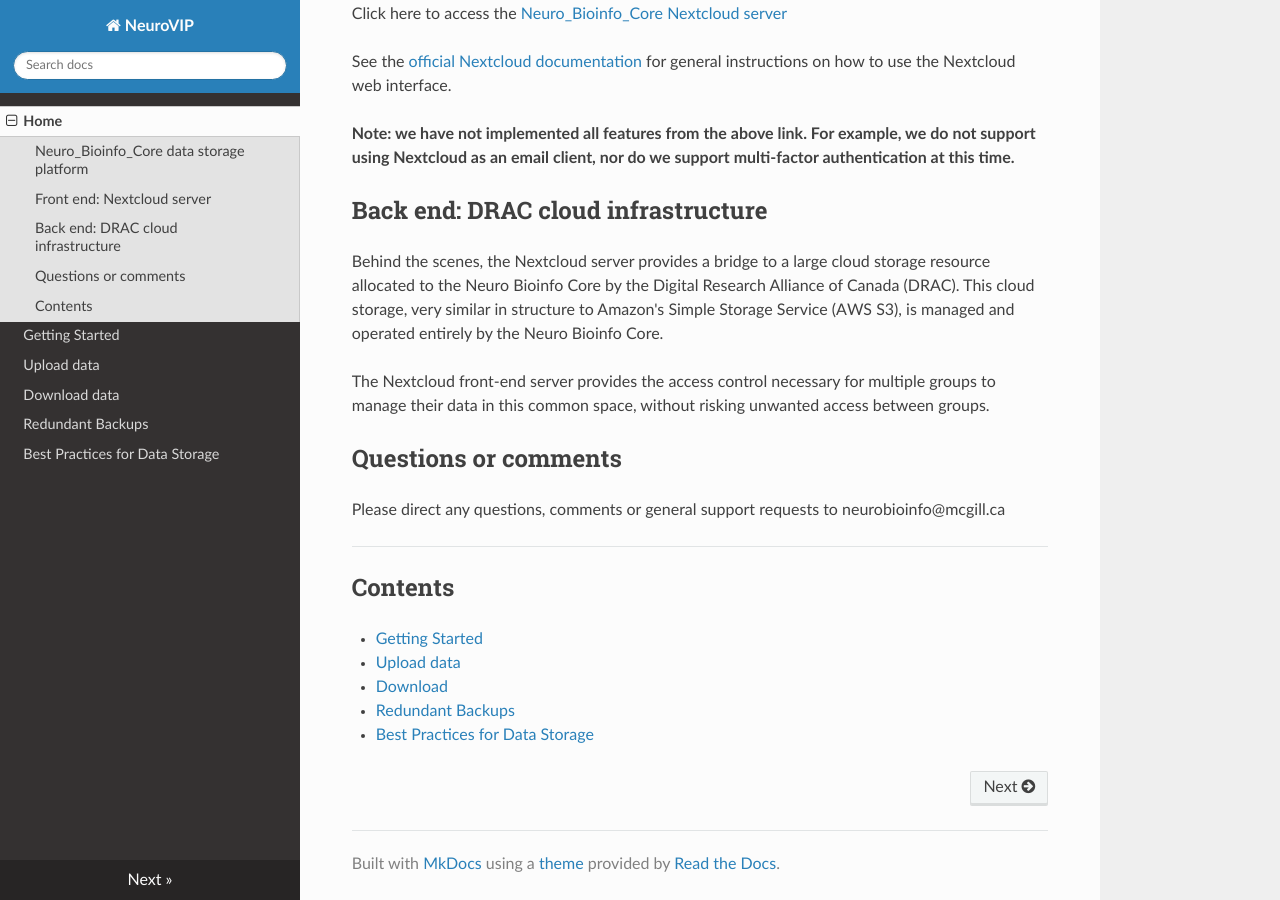
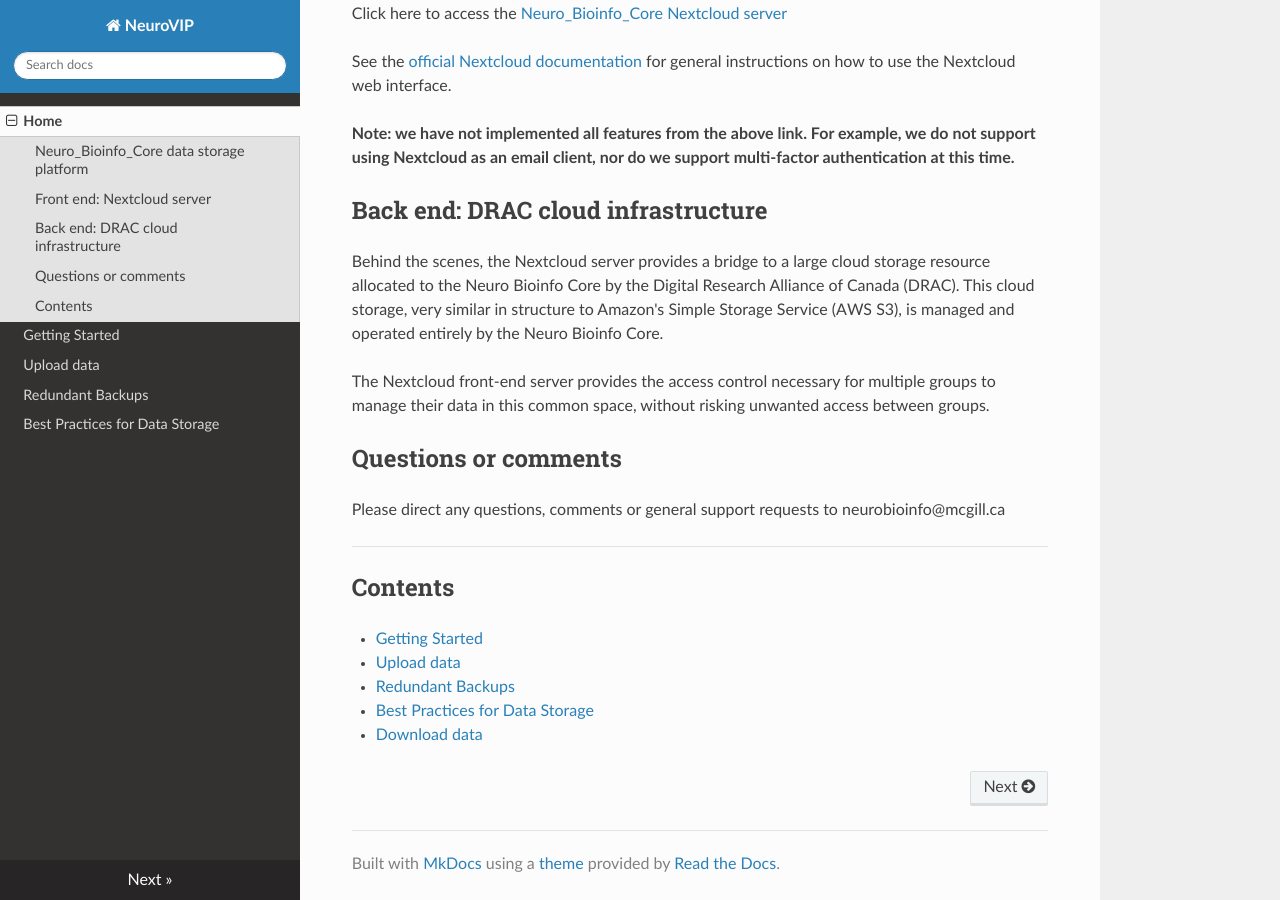
Before and after one commit to neurobioinfo/Neuro_Bioinfo_Core.Nextcloud, an MkDocs documentation site: the page built from docs/index.md, in a window 1280 px wide and 900 px high, scrolled down 619 px. Built offline with MkDocs 1.6.1, drawn with Linux system fonts in a browser that asks for light colours; nearby versions of some CDN libraries; some of the changed lines change nothing that is shown.

Commit message:
Revert "Updating documentation"
This reverts commit 18521c1615669cc28d4195a450f5140c64dd1b1b.

Revert to verion on Mars 19 2025

```diff
--- a/docs/index.md
+++ b/docs/index.md
@@ -33,6 +33,6 @@
 ## Contents
 - [Getting Started](getting_started.md)
 - [Upload data](upload_data.md)
-- [Download](download.md)
 - [Redundant Backups](redundant_backups.md)
 - [Best Practices for Data Storage](bpds.md)
+- [Download data](download_data.md)
--- a/mkdocs.yml
+++ b/mkdocs.yml
@@ -4,7 +4,6 @@
     - Home: index.md
     - Getting Started: getting_started.md
     - Upload data: upload_data.md
-    - Download data: download.md
     - Redundant Backups: redundant_backups.md
     - Best Practices for Data Storage: bpds.md
 theme: readthedocs
```
Also changed, not shown: docs/download_data.md (renamed from docs/download.md), site/404.html, site/bpds/index.html, site/getting_started/index.html, site/index.html, site/redundant_backups/index.html, site/search.html, site/search/search_index.json, site/sitemap.xml, site/upload_data/index.html, 1 other file.
